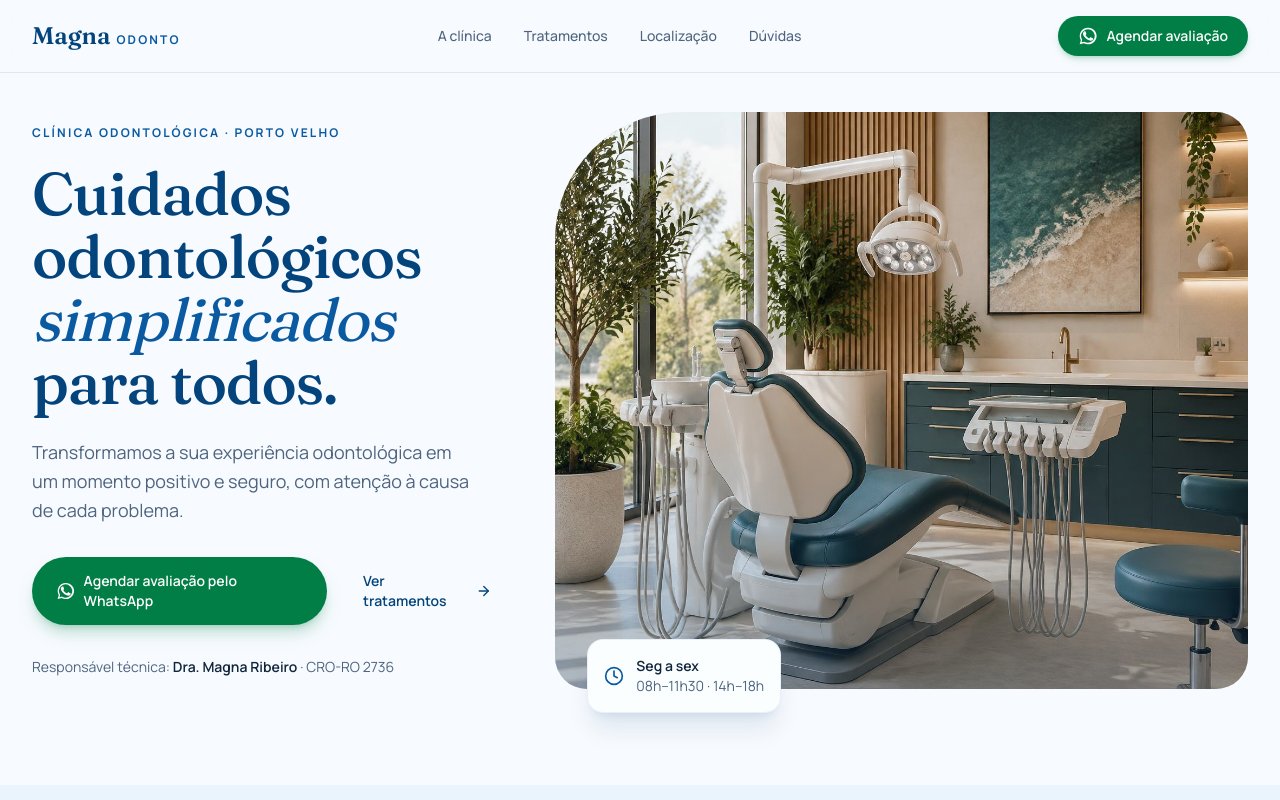
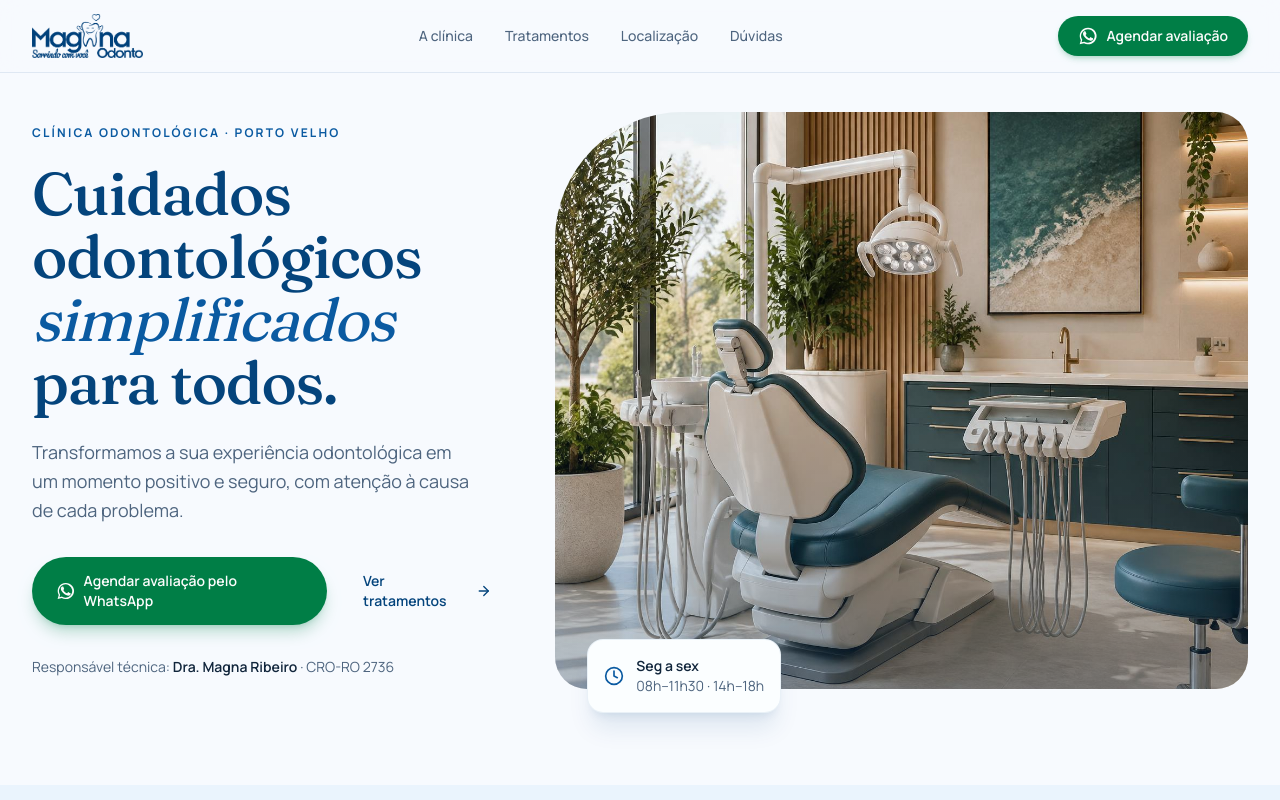
Before and after one commit to jotalucasfarias/clinica-magna-odonto, a Next.js app: page / in a window 1280 px wide. Shown: the top 800 px of the page. Built offline with nearby package versions, Linux system fonts and the light colour scheme.

Commit message:
feat(branding): implement official clinic logo in header, footer and structured data

```diff
--- a/src/components/Footer.tsx
+++ b/src/components/Footer.tsx
@@ -1,6 +1,7 @@
 "use client";
 
 import React from "react";
+import Image from "next/image";
 import { Phone, Mail } from "lucide-react";
 import { motion } from "motion/react";
 import { siteConfig } from "@/config/site";
@@ -12,9 +13,19 @@ export function Footer() {
     <footer className="border-t border-border bg-card">
       <div className="mx-auto grid max-w-7xl gap-10 px-5 py-14 sm:grid-cols-2 md:px-8 lg:grid-cols-4">
         <div>
-          <p className="font-display text-2xl font-semibold text-primary">
-            Magna <span className="eyebrow">Odonto</span>
-          </p>
+          <a
+            href="#inicio"
+            className="group inline-block focus-visible:outline-none focus-visible:ring-2 focus-visible:ring-ring rounded-lg"
+            aria-label="Magna Odonto, início"
+          >
+            <Image
+              src="/logo-clinica.png"
+              alt="Magna Odonto"
+              width={1153}
+              height={457}
+              className="h-10 w-auto object-contain transition-transform duration-200 group-hover:scale-[1.02] sm:h-11 dark:brightness-0 dark:invert"
+            />
+          </a>
           <p className="mt-3 text-sm text-muted-foreground">
             Cuidados odontológicos simplificados para todos.
           </p>
--- a/src/components/Header.tsx
+++ b/src/components/Header.tsx
@@ -1,6 +1,7 @@
 "use client";
 
 import React, { useState } from "react";
+import Image from "next/image";
 import { Menu, X } from "lucide-react";
 import { motion, AnimatePresence } from "motion/react";
 import { siteConfig } from "@/config/site";
@@ -30,13 +31,17 @@ export function Header() {
       <div className="mx-auto flex h-18 max-w-7xl items-center justify-between px-5 py-3 md:px-8">
         <a
           href="#inicio"
-          className="group flex items-baseline gap-1.5 focus-visible:outline-none focus-visible:ring-2 focus-visible:ring-ring rounded-lg py-1"
+          className="group flex items-center focus-visible:outline-none focus-visible:ring-2 focus-visible:ring-ring rounded-lg py-1"
           aria-label="Magna Odonto, início"
         >
-          <span className="font-display text-2xl font-semibold text-primary transition-colors group-hover:text-accent">
-            Magna
-          </span>
-          <span className="eyebrow">Odonto</span>
+          <Image
+            src="/logo-clinica.png"
+            alt="Magna Odonto"
+            width={1153}
+            height={457}
+            priority
+            className="h-10 w-auto object-contain transition-transform duration-200 group-hover:scale-[1.02] sm:h-11 dark:brightness-0 dark:invert"
+          />
         </a>
 
         <nav aria-label="Principal" className="hidden md:block">
--- a/src/components/StructuredData.tsx
+++ b/src/components/StructuredData.tsx
@@ -7,6 +7,8 @@ export function StructuredData() {
     "@type": ["Dentist", "LocalBusiness", "MedicalBusiness"],
     name: siteConfig.fullName,
     alternateName: siteConfig.name,
+    image: "https://magnaodonto.com.br/logo-clinica.png",
+    logo: "https://magnaodonto.com.br/logo-clinica.png",
     description: siteConfig.seo.description,
     telephone: siteConfig.phoneRaw,
     email: siteConfig.email,
```
Also changed, not shown: public/logo-clinica.png (added).
